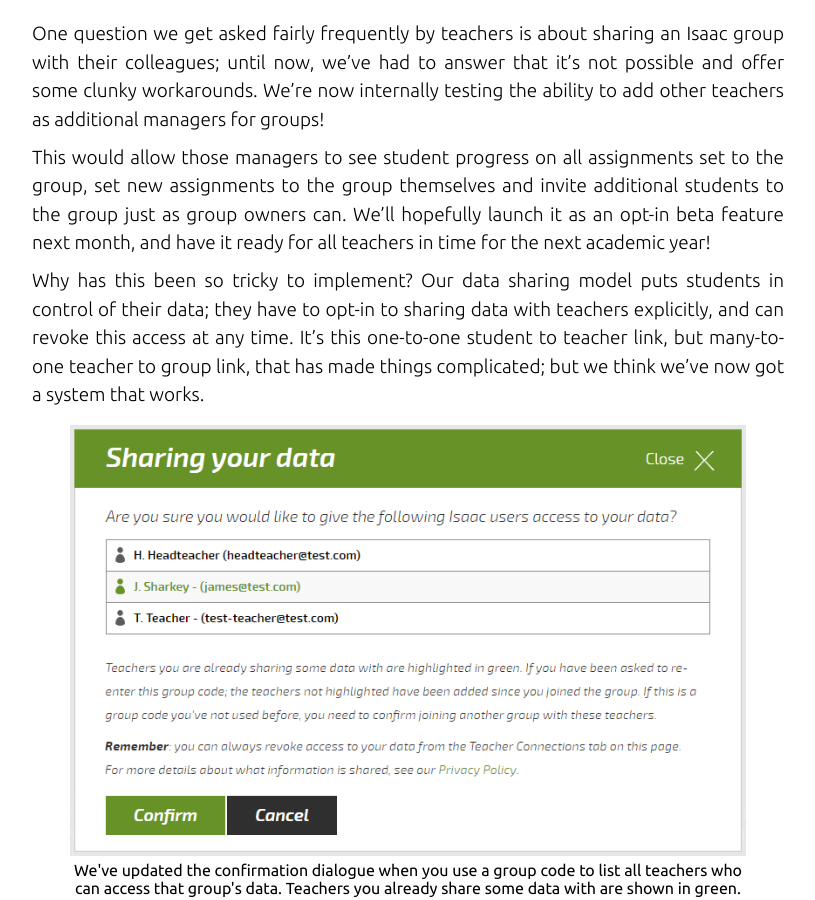
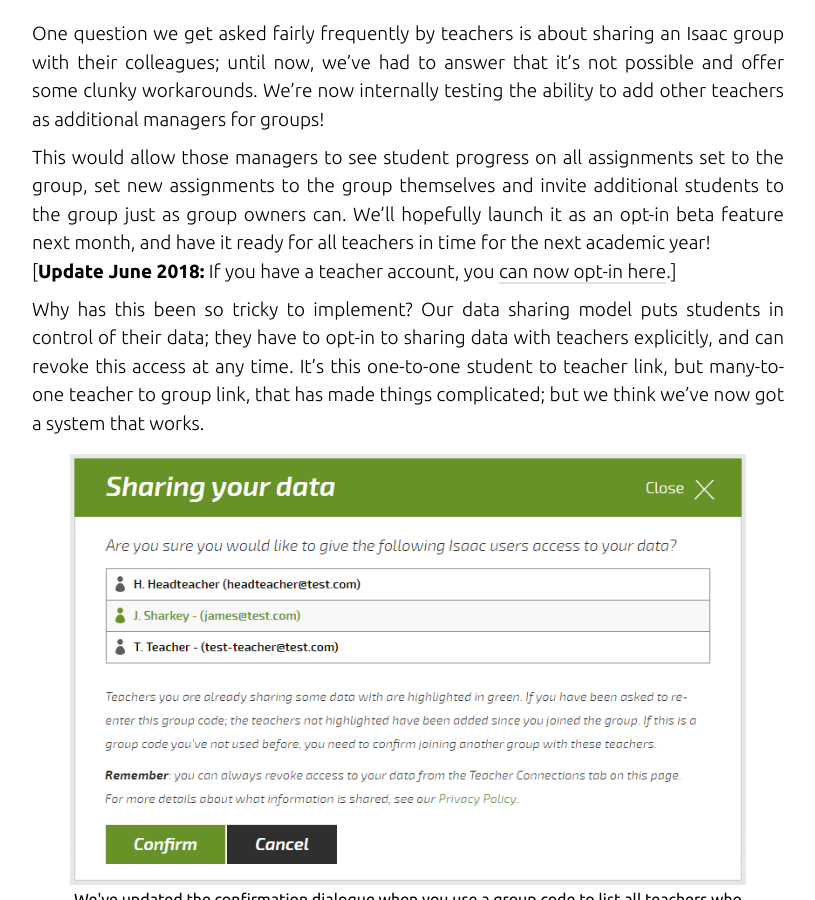
Before and after one commit to isaacphysics/isaac-labs, a Jekyll site: the page built from blog/_posts/2018-05-08-teachers-sharing-groups.markdown, in a window 1280 px wide and 900 px high, scrolled down 300 px. Shown: the whole window, without its empty margins (232-1047 px from the left). Built offline with Jekyll 4.4.1, drawn with Linux system fonts in a browser that asks for light colours; nearby versions of some CDN libraries.

Commit message:
Update Sharing Groups post to link to Beta Feature tab directly

```diff
--- a/blog/_posts/2018-05-08-teachers-sharing-groups.markdown
+++ b/blog/_posts/2018-05-08-teachers-sharing-groups.markdown
@@ -9,6 +9,7 @@ author_site: https://isaacphysics.org/about
 One question we get asked fairly frequently by teachers is about sharing an Isaac group with their colleagues; until now, we've had to answer that it's not possible and offer some clunky workarounds. We're now internally testing the ability to add other teachers as additional managers for groups!
 
 This would allow those managers to see student progress on all assignments set to the group, set new assignments to the group themselves and invite additional students to the group just as group owners can. We'll hopefully launch it as an opt-in beta feature next month, and have it ready for all teachers in time for the next academic year!
+<br>[<b>Update June 2018:</b> If you have a teacher account, you <a href="https://isaacphysics.org/account#betafeatures" target="_blank">can now opt-in here</a>.]
 
 Why has this been so tricky to implement? Our data sharing model puts students in control of their data; they have to opt-in to sharing data with teachers explicitly, and can revoke this access at any time. It's this one-to-one student to teacher link, but many-to-one teacher to group link, that has made things complicated; but we think we've now got a system that works.
 
```
